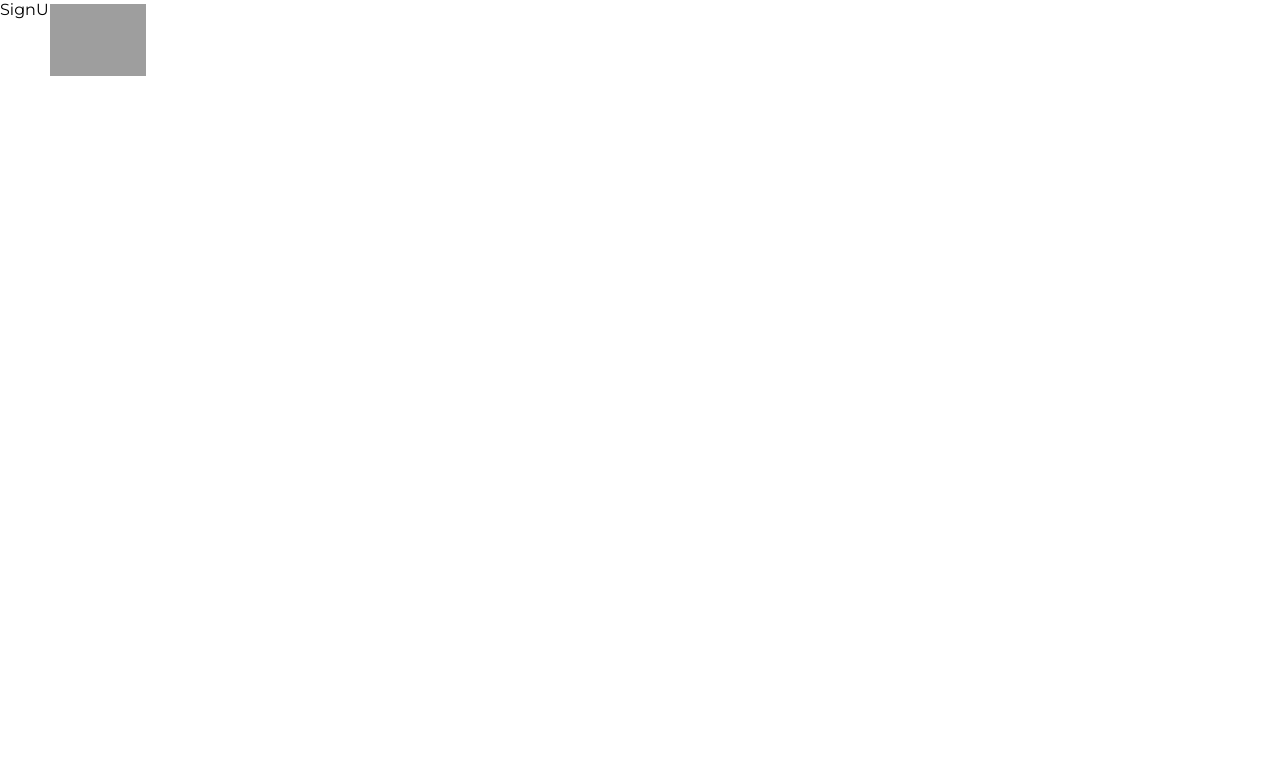
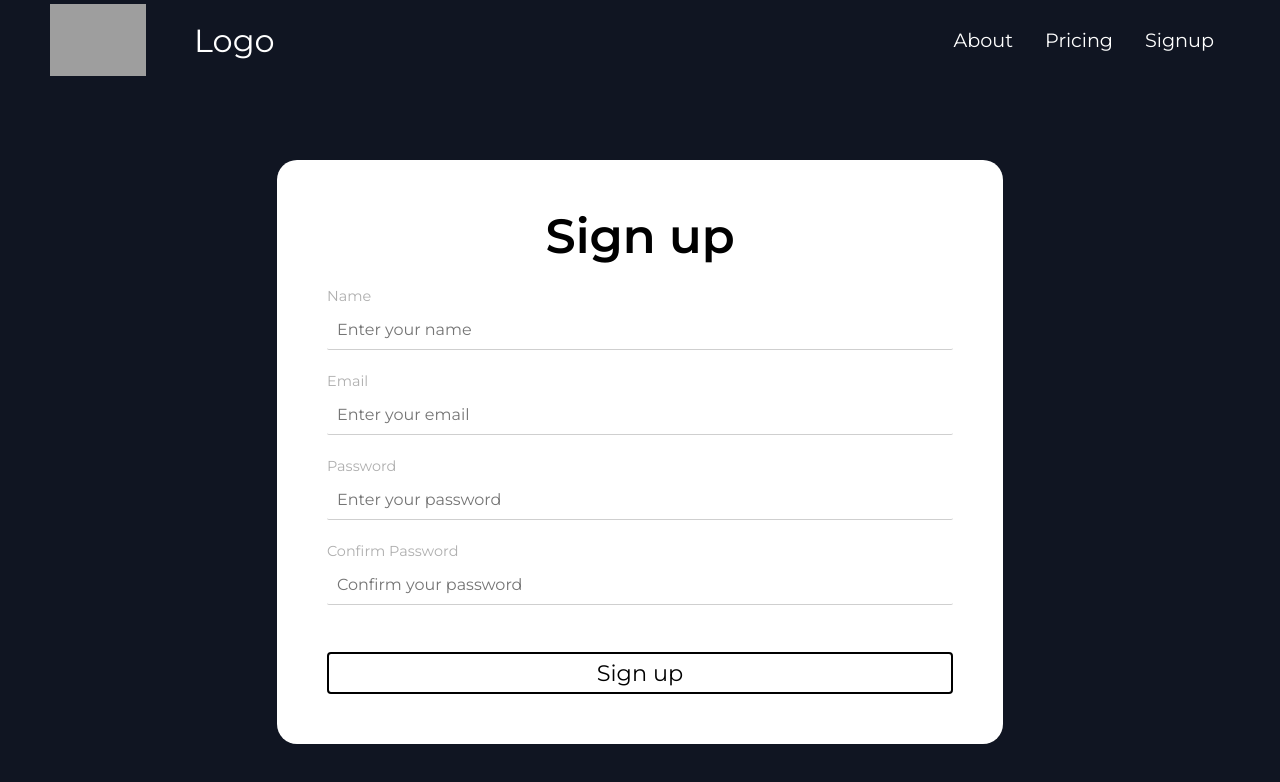
Before and after one commit to BianchiLucas/responsive-website-proyect, a React (Create React App) app: page /signup in a window 1280 px wide. Shown: the top 782 px of the page. Built offline with nearby package versions, Linux system fonts and the light colour scheme; grey boxes are pictures that could not be loaded.

Commit message:
SignUp Form and FormValidation

```diff
--- a/src/components/Form/Form.js
+++ b/src/components/Form/Form.js
@@ -1,3 +1,88 @@
 import React, { useState } from "react";
 import { FormSection, FormTitle, FormContainer, FormColumn, FormRow, FormWrapper, FormMessage, FormInputRow, FormInput, FormLabel, FormImgWrapper, FormiImg, FormButton } from "./FormStyles";
 import { Container } from "../../globalStyles";
+import validateForm from './FormValidation'
+
+const Form = () => {
+    const [name, setName] = useState('')
+    const [email, setEmail] = useState('')
+    const [password, setPassword] = useState('')
+    const [confirmPassword, setConfirmPassword] = useState('')
+    const [error, setError] = useState(null)
+    const [success, setSuccess] = useState(null)
+
+    const handleSubmit = (e) => {
+        e.preventDefault()
+
+        const resultError = validateForm({ name, email, password, confirmPassword })
+
+        if (resultError !== null) {
+            setError(resultError)
+            return
+        }
+        setName('')
+        setEmail('')
+        setPassword('')
+        setError(null)
+        setSuccess('Aplication was submitted!')
+    }
+
+    const messageVariants = {
+        hidden: { y: 30, opacity: 0 },
+        animate: { y: 0, opacity: 1, transition: { delay: 0.2, duration: 0.4 } }
+    }
+
+    const formData = [
+        { label: 'Name', value: name, onChange: (e) => setName(e.target.value), type: 'text' },
+        { label: 'Email', value: email, onChange: (e) => setEmail(e.target.value), type: 'email' },
+        { label: 'Password', value: password, onChange: (e) => setPassword(e.target.value), type: 'password' },
+        { label: 'Confirm Password', value: confirmPassword, onChange: (e) => setConfirmPassword(e.target.value), type: 'password' },
+    ]
+
+    return (
+        <FormSection>
+            <Container>
+                <FormRow>
+                    <FormColumn small>
+                        <FormTitle>Sign up</FormTitle>
+                        <FormWrapper onSubmit={handleSubmit}>
+                            {formData.map((element, index) => (
+                                <FormInputRow key={index}>
+                                    <FormLabel> {element.label} </FormLabel>
+                                    <FormInput
+                                        type={element.type}
+                                        placeholder={ (element.label == 'Confirm Password') ? 'Confirm your password' : `Enter your ${element.label.toLocaleLowerCase()}` }
+                                        value={element.value}
+                                        onChange={element.onChange}
+                                    />
+                                </FormInputRow>
+                            ))}
+                            <FormButton type="sublit">Sign up</FormButton>
+                        </FormWrapper>
+                        {error && (
+                            <FormMessage
+                                variants={messageVariants}
+                                initial="hidden"
+                                animate="animate"
+                                error
+                            >
+                                {error}
+                            </FormMessage>
+                        )}
+                        {success && (
+                            <FormMessage
+                                variants={messageVariants}
+                                initial="hidden"
+                                animate="animate"
+                            >
+                                {success}
+                            </FormMessage>
+                        )}
+                    </FormColumn>
+                </FormRow>
+            </Container>
+        </FormSection>
+    )
+}
+
+export default Form
--- /dev/null
+++ b/src/components/Form/FormValidation.js
@@ -0,0 +1,28 @@
+
+export default function validateForm({ name, email, password, confirmPassword }) {
+    if (!name.trim()) {
+        return 'Name required'
+    }
+
+    const regex = /^(([^<>()[\]\\.,;:\s@"]+(\.[^<>()[\]\\.,;:\s@"]+)*)|(".+"))@((\[[0-9]{1,3}\.[0-9]{1,3}\.[0-9]{1,3}\.[0-9]{1,3}\])|(([a-zA-Z\-0-9]+\.)+[a-zA-Z]{2,}))$/
+
+    if (!email) {
+        return 'email required'
+    } else if (regex.test(email.toLocalLowerCase)) {
+        return 'email adress is invalid'
+    }
+
+    if (!password) {
+        return 'password required'
+    } else if (password.length < 6 ) {
+        return 'password needs to be 6 characters or more'
+    }
+
+    if (!confirmPassword) {
+        return 'Enter confirm password is required'
+    } else if (confirmPassword !== password) {
+        return 'passwords do not match'
+    }
+
+    return null
+}
--- a/src/pages/SignUpPage.js
+++ b/src/pages/SignUpPage.js
@@ -1,10 +1,11 @@
-import React from "react";
+import React from "react"
+import Form from "../components/Form/Form"
 
 const SignUpPage = () => {
     return (
-        <div>
-            SignUp
-        </div>
+        <>
+            <Form />
+        </>
     )
 }
 
```
